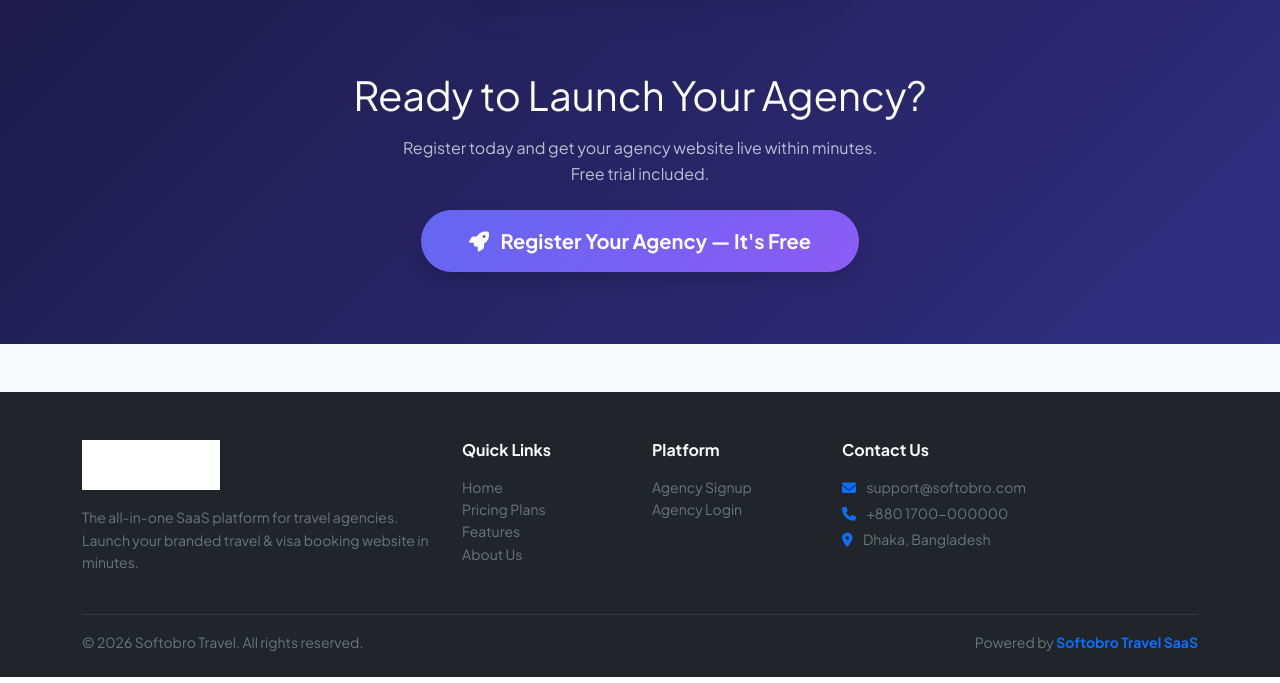
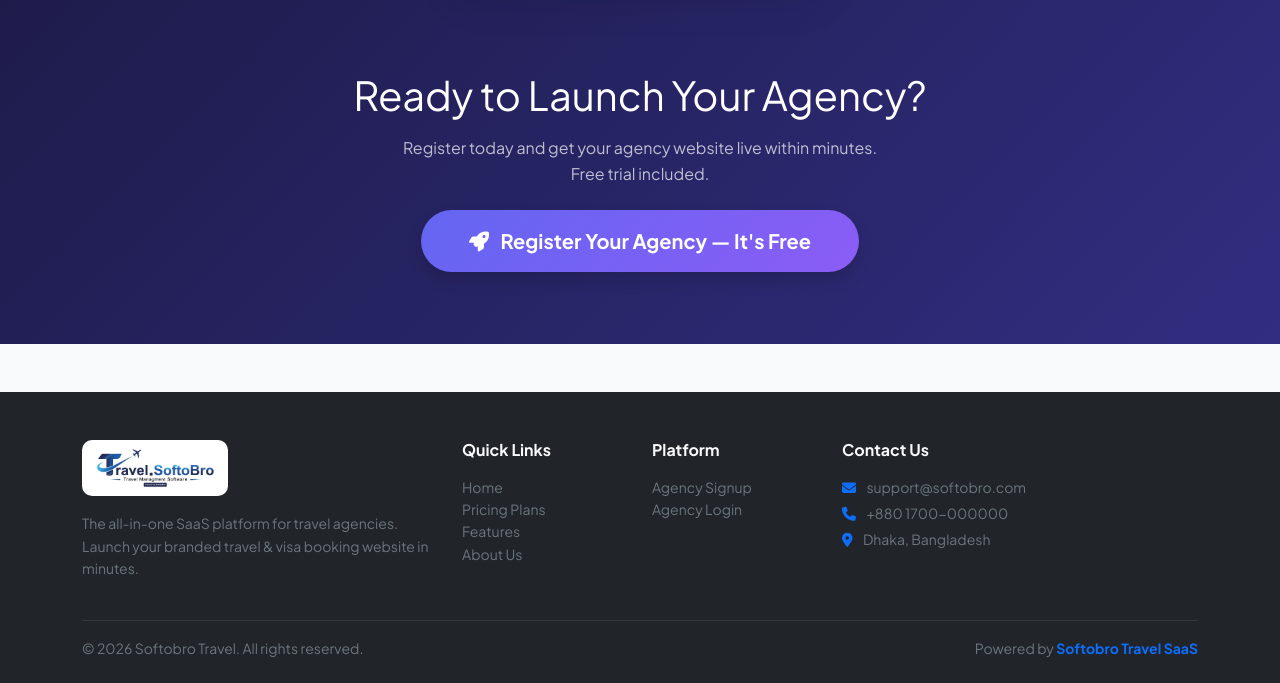
Before and after one commit to Fahim-Prionto/travelsofto-SaaS, a Django app: page / in a window 1280 px wide. Shown: the part 2286-2969 px from the top of the page. Run offline with Django 5.2, Linux system fonts and the light colour scheme; data that the repository does not hold is empty; parts of the project's set-up code (start-up, migrations or seed data) failed here and were passed over.

Commit message:
fix: wrap footer logo in white container to fix blank display on dark background

```diff
--- a/templates/website/base.html
+++ b/templates/website/base.html
@@ -115,7 +115,9 @@
                     </h5>
                     {% else %}
                     <div class="mb-3">
-                        <img src="{% static 'images/logo.png' %}" alt="Travel.SoftoBro" style="max-height:50px; width:auto; filter: brightness(0) invert(1);">
+                        <div style="display:inline-block; background:#ffffff; border-radius:10px; padding:6px 12px;">
+                            <img src="{% static 'images/logo.png' %}" alt="Travel.SoftoBro" style="max-height:44px; width:auto;">
+                        </div>
                     </div>
                     {% endif %}
                     {% if current_tenant %}
```
